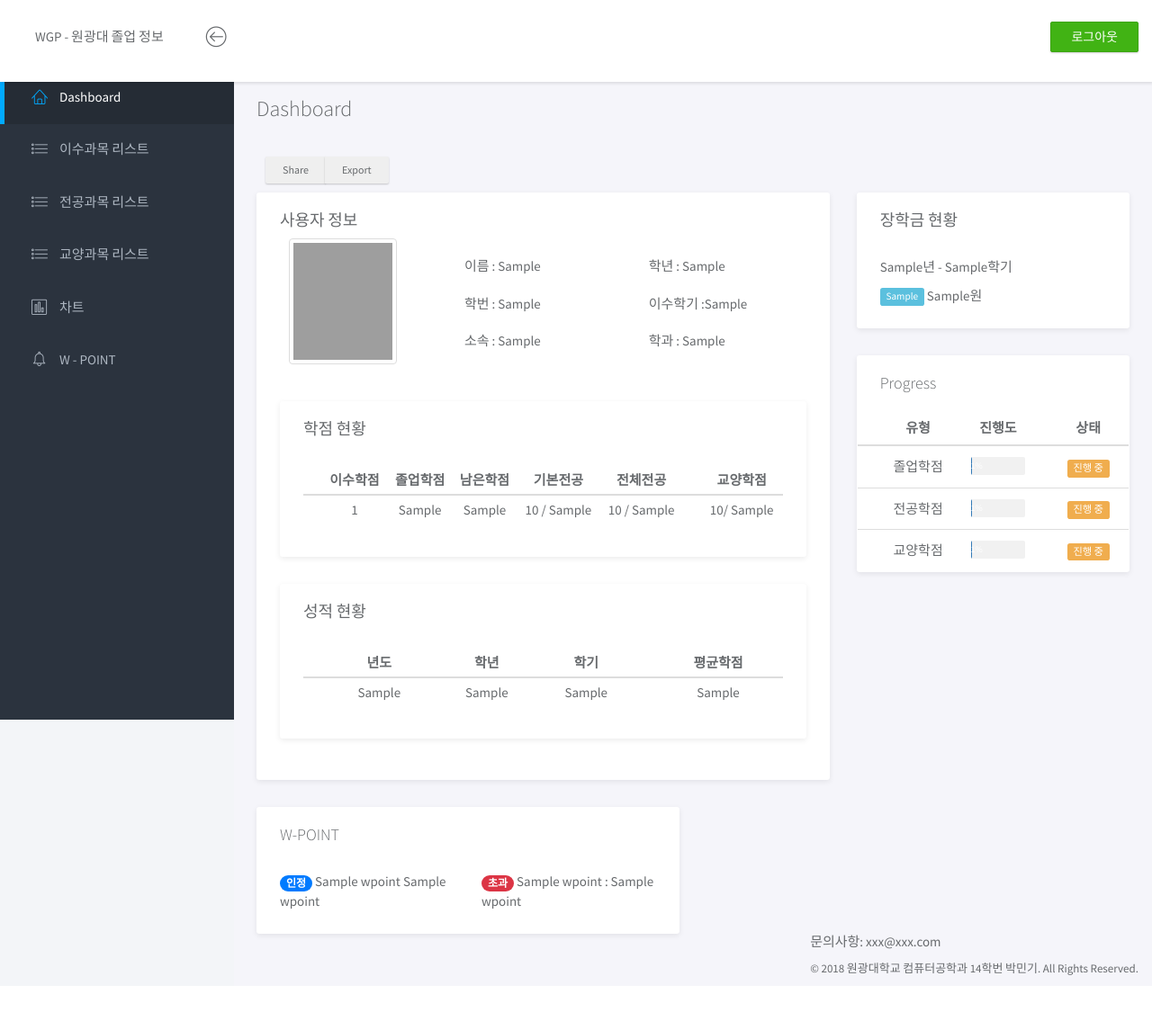
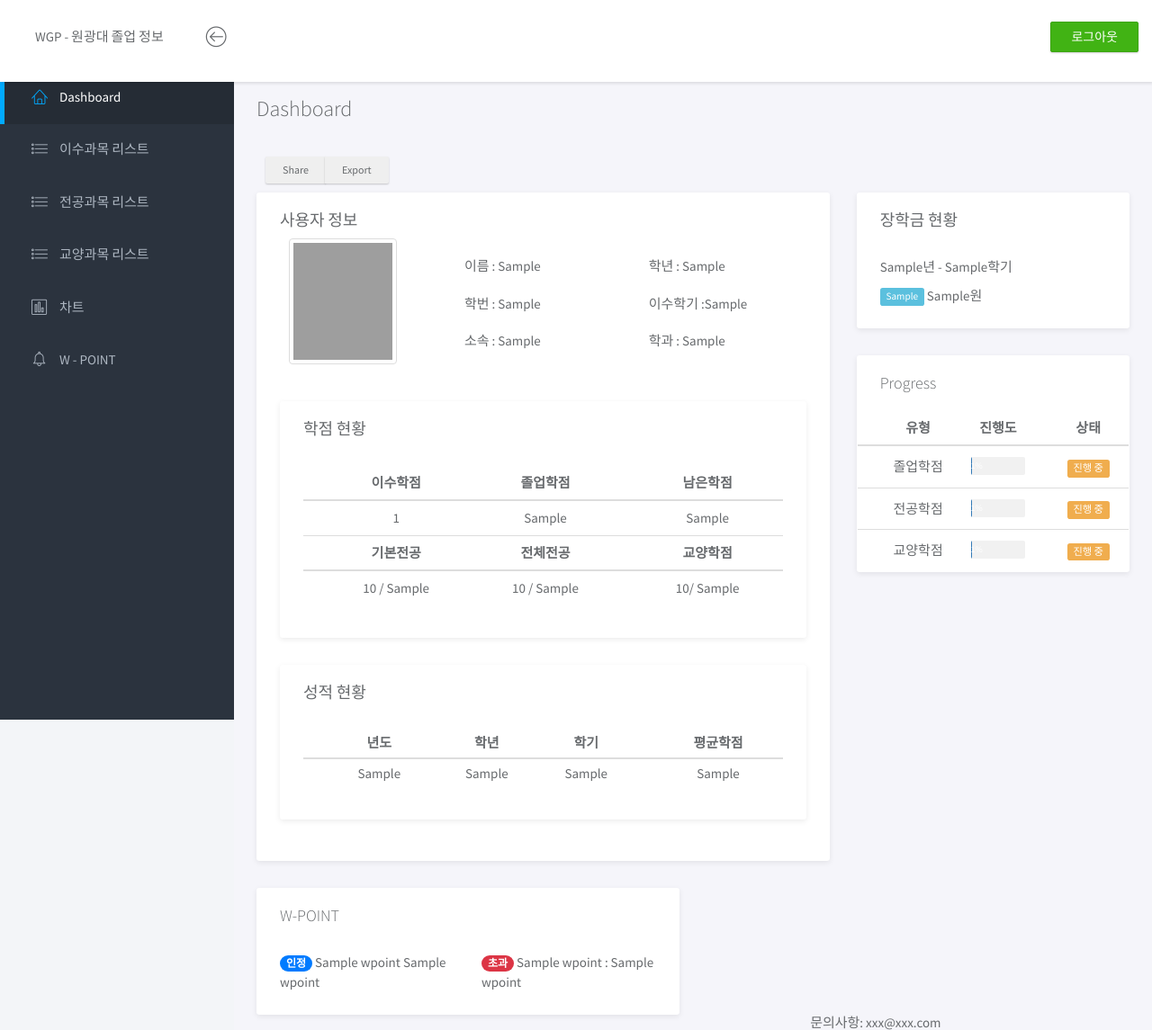
Before and after one commit to min-ki/WKU_ACADEMIC_INFOMATION, a Django app: template webcrawler/templates/webcrawler/index.html in a window 1280 px wide. Shown: the top 1145 px of the page at 90% size. Before the commit the page ends 1084 px from the top, so only its background shows below. Run offline with Django 3.2, Linux system fonts and the light colour scheme; the template is opened without the code that fills it: most values are stand-ins (such as "Sample title", 1, 10 or a date in 2020); some libraries are stand-ins or nearby versions; grey boxes are pictures that could not be loaded.

Commit message:
학점 현황 테이블 2단 레이아웃으로 변경 및 배포 세팅

```diff
--- a/intra_crawling/settings.py
+++ b/intra_crawling/settings.py
@@ -89,10 +89,13 @@ DATABASES = {
     'default': {
         'ENGINE': 'django.db.backends.postgresql',
         'NAME': 'wku_webcrawler',
+        # 'NAME': 'wgp_db',
         'USER': 'min_2271',
         'PASSWORD': '',
+        # 'PASSWORD': 'min_2271',
         'HOST': 'localhost',
         'PORT': '',
+        # 'PORT': '5432',
     }
 }
 
@@ -135,6 +138,7 @@ USE_TZ = True
 
 STATIC_URL = '/static/'
 STATIC_ROOT = os.path.join(BASE_DIR, 'staticfiles')
+
 STATICFILES_DIRS = [
     os.path.join(BASE_DIR, 'intra_crawling', 'static'),
 ]
--- a/webcrawler/templates/webcrawler/index.html
+++ b/webcrawler/templates/webcrawler/index.html
@@ -67,15 +67,13 @@
 									<h3 class="panel-title">학점 현황</h3>
 								</div>
 								<div class="panel-body">
-									<table class="table table-condensed">
+									<table class="table">
 										<thead>
 											<tr>
                         <th class="text-center">이수학점</th>
                         <th class="text-center">졸업학점</th>
 												<th class="text-center">남은학점</th>
-												<th class="text-center">기본전공</th>
-												<th class="text-center">전체전공</th>
-												<th class="text-center">교양학점</th>
+
 											</tr>
 										</thead>
 										<tbody>
@@ -83,11 +81,24 @@
 												<td class="text-center"> {{ total_point }} </td>
 												<td class="text-center"> {{ graduated_point }} </td>
 												<td class="text-center"> {{ remain_graduated_point }}</td>
+
+                      </tr>
+                    </tbody>
+
+                    <thead>
+	                    <tr>
+												<th class="text-center">기본전공</th>
+												<th class="text-center">전체전공</th>
+												<th class="text-center">교양학점</th>
+											</tr>
+                    </thead>
+                    <tbody>
+                      <tr>
                         <td class="text-center"> {{ subject_point.basic_major_subject_sum }} / {{ basic_major_point }} </td>
                         <td class="text-center"> {{ subject_point.major_subject_sum }} / {{ major_point }} </td>
                         <td class="text-center"> {{ subject_point.culture_subject_sum }}/ {{ culture_point }} </td>
                       </tr>
-										</tbody>
+                    </tbody>
 									</table>
 								</div>
 							</div>
```
